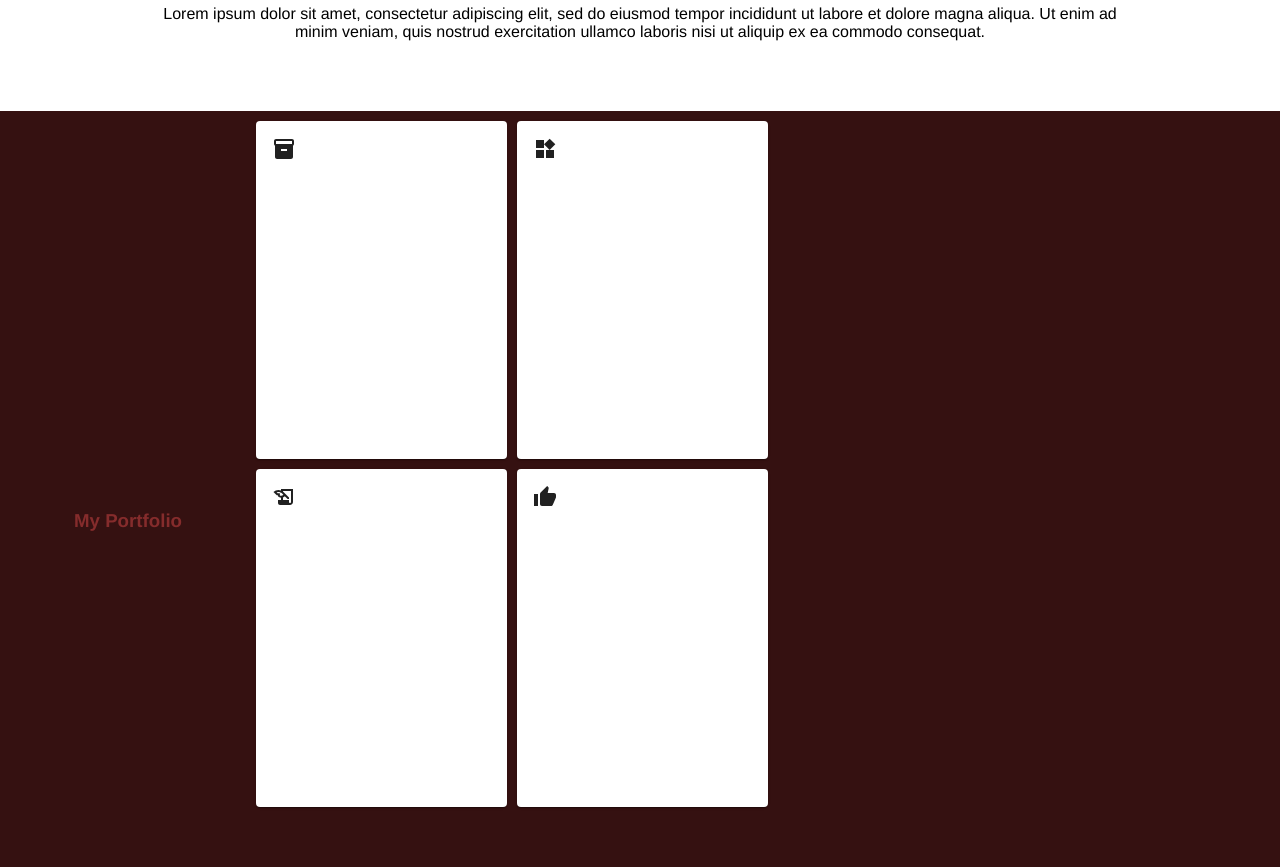
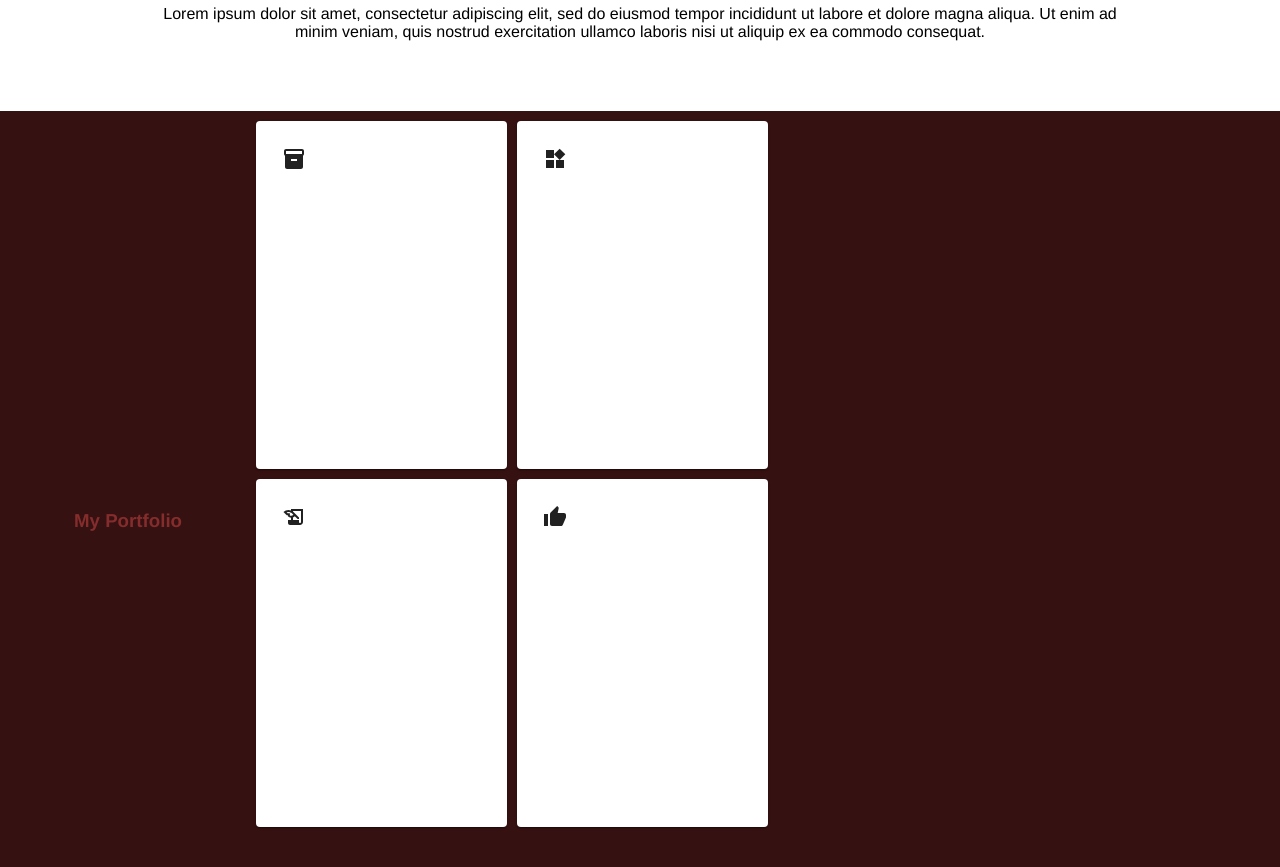
Before and after one commit to muabdz/simple-website, a React (Create React App) app: page / in a window 1280 px wide. Shown: the part 1020-1887 px from the top of the page. Built offline with nearby package versions, Linux system fonts and the light colour scheme.

Commit message:
fix margins

```diff
--- a/src/components/PortfolioCard.js
+++ b/src/components/PortfolioCard.js
@@ -3,7 +3,7 @@ import "../styles/portfoliocard.css"
 
 export default function PorfolioCard(props) {
     return <Card className="card">
-        <div>{props.icon}</div>
+        <div className="icon">{props.icon}</div>
         <h3 className="title">{props.text}</h3>
         <p className="description">{props.description}</p>
     </Card>
```
